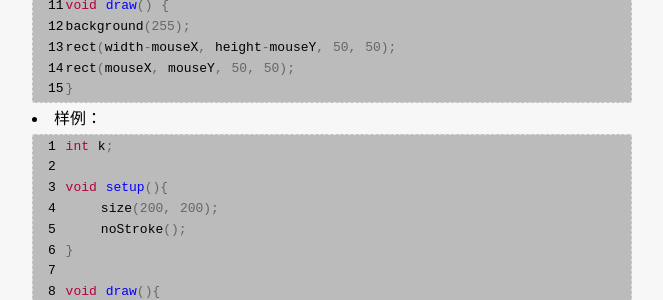
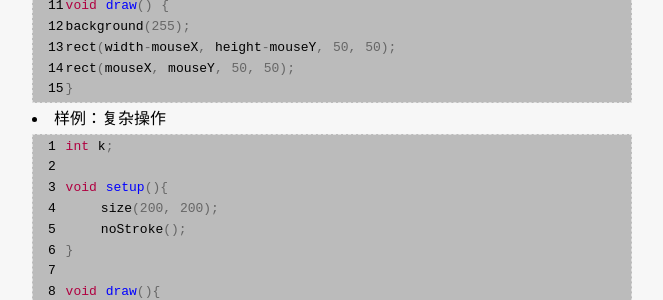
Before and after one commit to jessica0530/hijiangtao.github.io, a Jekyll site: the page built from _posts/2014-03-01-processing-startnode.md, in a window 1280 px wide and 900 px high, scrolled down 3828 px. Shown: the part 152-452 px from the top of the window, without its empty margins (308-971 px from the left). Built offline with Jekyll 4.4.1, drawn with Linux system fonts in a browser that asks for light colours; some web fonts are replaced; Markdown is read by kramdown in place of the engine named in the settings; comment, search, counter and statistics services are not loaded.

Commit message:
2014-03-01

```diff
--- a/_posts/2014-03-01-processing-startnode.md
+++ b/_posts/2014-03-01-processing-startnode.md
@@ -21,6 +21,7 @@
 **Processing维基百科简介**：Processing是一种开源编程语言，专门为电子艺术和视觉交互设计而创建，其目的是通过可视化的方式辅助编程教学，并在此基础之上表达数字创意。Processing也指Processing语言的集成开发环境(IDE)。2001年，MIT媒体实验室的 Casey Reas 和 Benjamin Fry 发起了此计划。其固定目标之一便是作为一个有效的工具，通过激励性的可视化反馈帮助非程序员进行编程的入门学习。Processing语言建立在Java语言的基础之上，但使用简化的语法和图形编程模型。
 
 **Processing豆瓣小组简介**：
+
 1. Processing 是一个开放原始码的程序语言及开发环境，提供给那些想要对影像、动画、声音进行程序编辑的工作者。此外，学生、艺术家、设计师、建筑师、研究员以及有兴趣的人，也可以用来学习，开发原型及制作。
 2. 开发这套软件的目的，是为了教导学习者一些以视觉呈现为主的计算机程序基础，并且将这套软件看作是一个软件的描绘本，以及专业的制作工具。
 3. Processing是由一群艺术家及设计师所开发的，在相同的领域上，是其它商业性软件开发工具之外，另一个可以选择的工具。
@@ -160,7 +161,7 @@
 }
 {% endhighlight %}
 
-* 样例：
+* 样例：复杂操作
 
 {% highlight java linenos %}
 int k;
```
